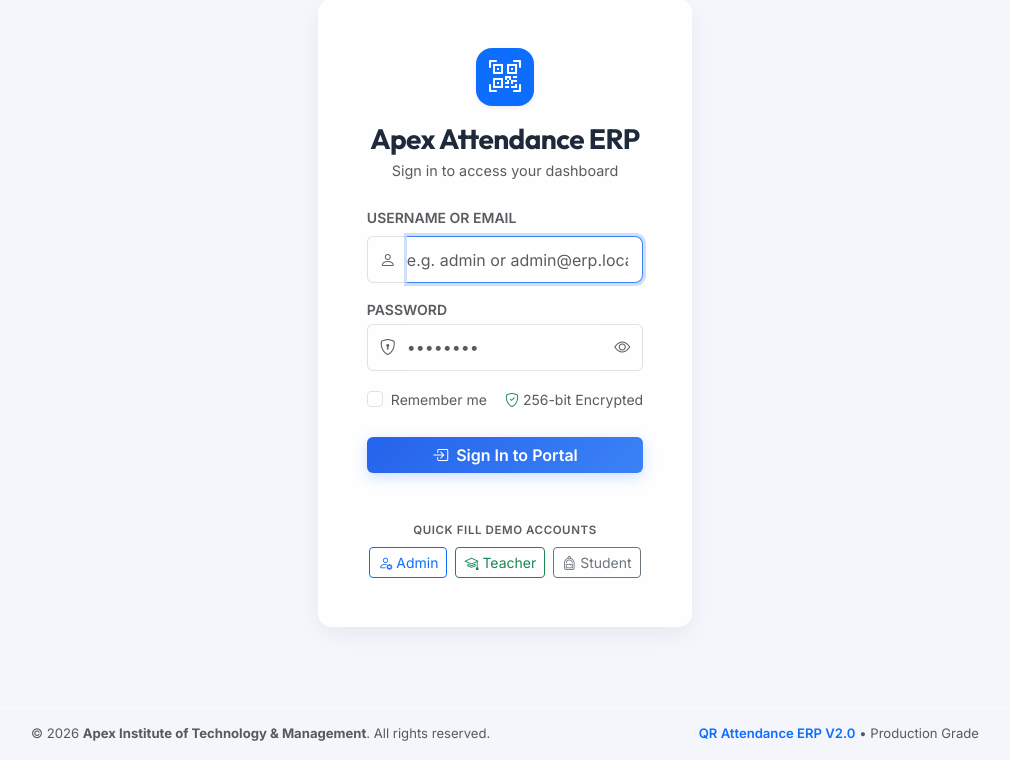
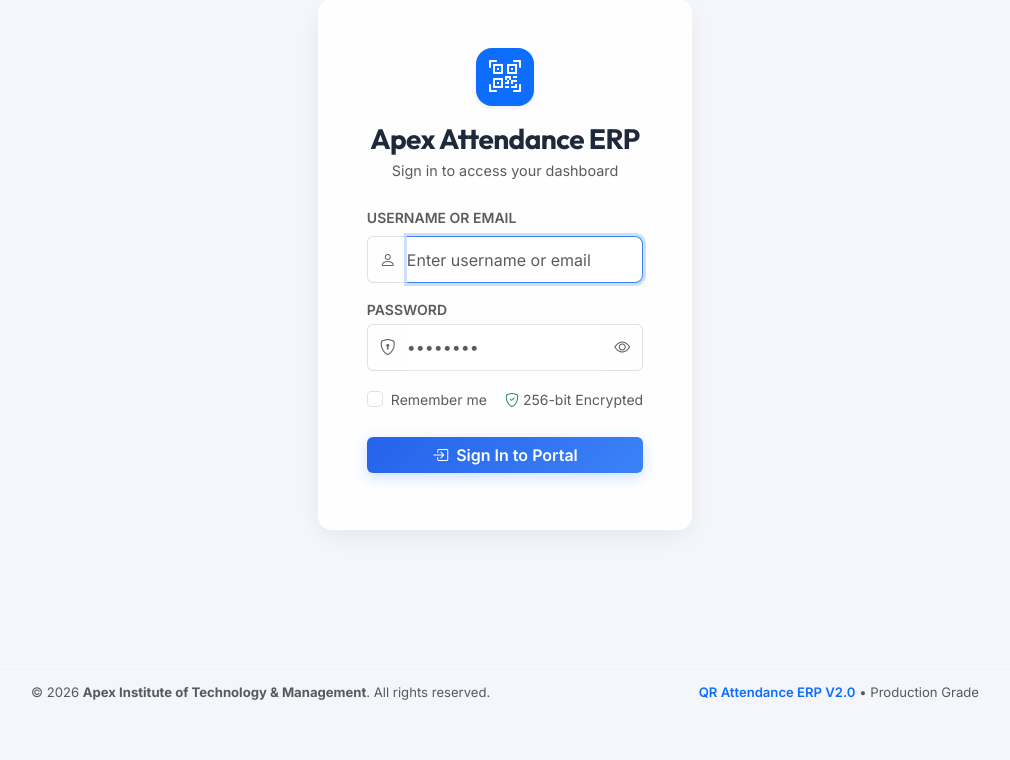
Before and after one commit to iamanaypatel/qr-attendance-erp, a Flask app: page /auth/login in a window 1280 px wide. Shown: the part 81-841 px from the top of the page, without its empty margins (265-1275 px from the left). After the commit the page ends 781 px from the top, so only its background shows below. Run offline with Flask 3, Linux system fonts and the light colour scheme.

Commit message:
feat: remove quick fill demo accounts from web login page

```diff
--- a/app/templates/auth/login.html
+++ b/app/templates/auth/login.html
@@ -29,7 +29,7 @@
               <span class="input-group-text bg-transparent border-end-0 text-muted">
                 <i class="bi bi-person"></i>
               </span>
-              <input type="text" class="form-control border-start-0 ps-0" id="identity" name="identity" placeholder="e.g. admin or admin@erp.local" required autofocus>
+              <input type="text" class="form-control border-start-0 ps-0" id="identity" name="identity" placeholder="Enter username or email" required autofocus>
             </div>
           </div>
 
@@ -58,28 +58,10 @@
             <span class="small text-muted"><i class="bi bi-shield-check text-success"></i> 256-bit Encrypted</span>
           </div>
 
-          <button type="submit" class="btn btn-primary-glow w-100 py-2.5 fs-6 mb-4">
+          <button type="submit" class="btn btn-primary-glow w-100 py-2.5 fs-6 mb-2">
             <i class="bi bi-box-arrow-in-right me-1"></i> Sign In to Portal
           </button>
         </form>
-
-        <!-- Quick Demo Switcher for fast dev/eval testing -->
-        <div class="border-top pt-3 mt-2 text-center" style="border-color: var(--border-glass) !important;">
-          <small class="text-muted fw-semibold d-block mb-2 text-uppercase" style="font-size: 0.72rem; letter-spacing: 0.05em;">
-            Quick Fill Demo Accounts
-          </small>
-          <div class="d-flex justify-content-center gap-2 flex-wrap">
-            <button type="button" class="btn btn-sm btn-outline-primary" onclick="fillDemo('admin', 'Admin@1234')">
-              <i class="bi bi-person-gear"></i> Admin
-            </button>
-            <button type="button" class="btn btn-sm btn-outline-success" onclick="fillDemo('teacher', 'Teacher@1234')">
-              <i class="bi bi-mortarboard"></i> Teacher
-            </button>
-            <button type="button" class="btn btn-sm btn-outline-secondary" onclick="fillDemo('student', 'Student@1234')">
-              <i class="bi bi-backpack"></i> Student
-            </button>
-          </div>
-        </div>
 
       </div>
 
@@ -90,11 +72,6 @@
 
 {% block scripts %}
 <script>
-  function fillDemo(username, password) {
-    document.getElementById('identity').value = username;
-    document.getElementById('password').value = password;
-  }
-
   const toggleBtn = document.getElementById('togglePasswordBtn');
   const pwdInput = document.getElementById('password');
   const icon = document.getElementById('togglePasswordIcon');
```
